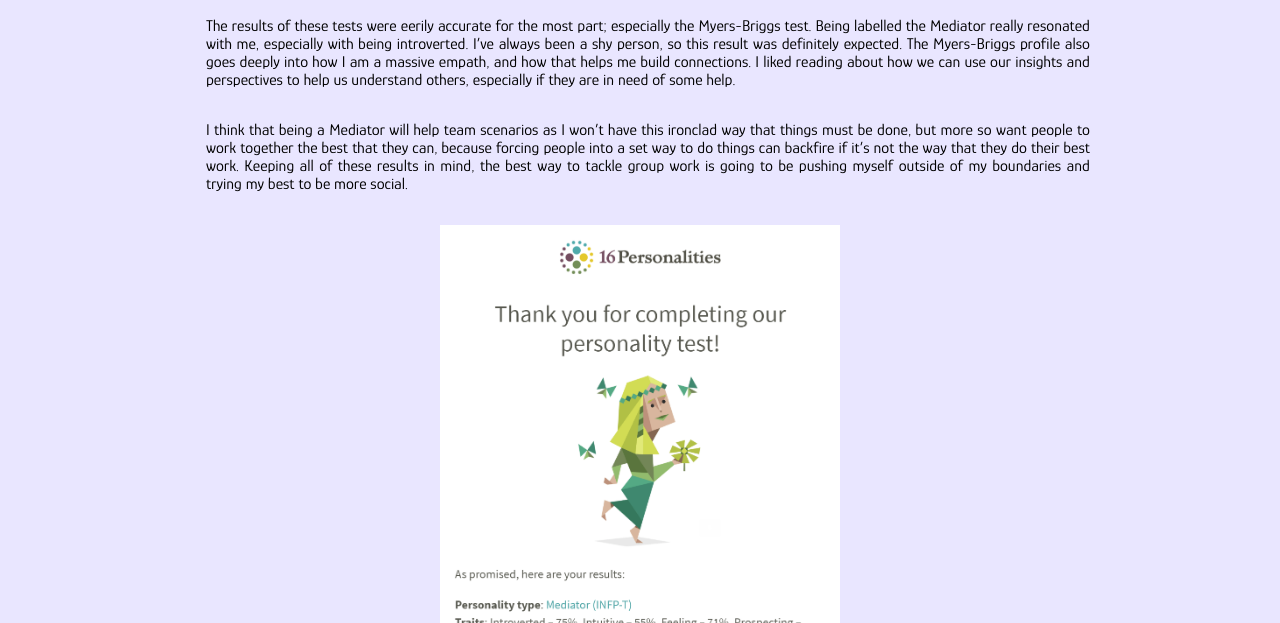
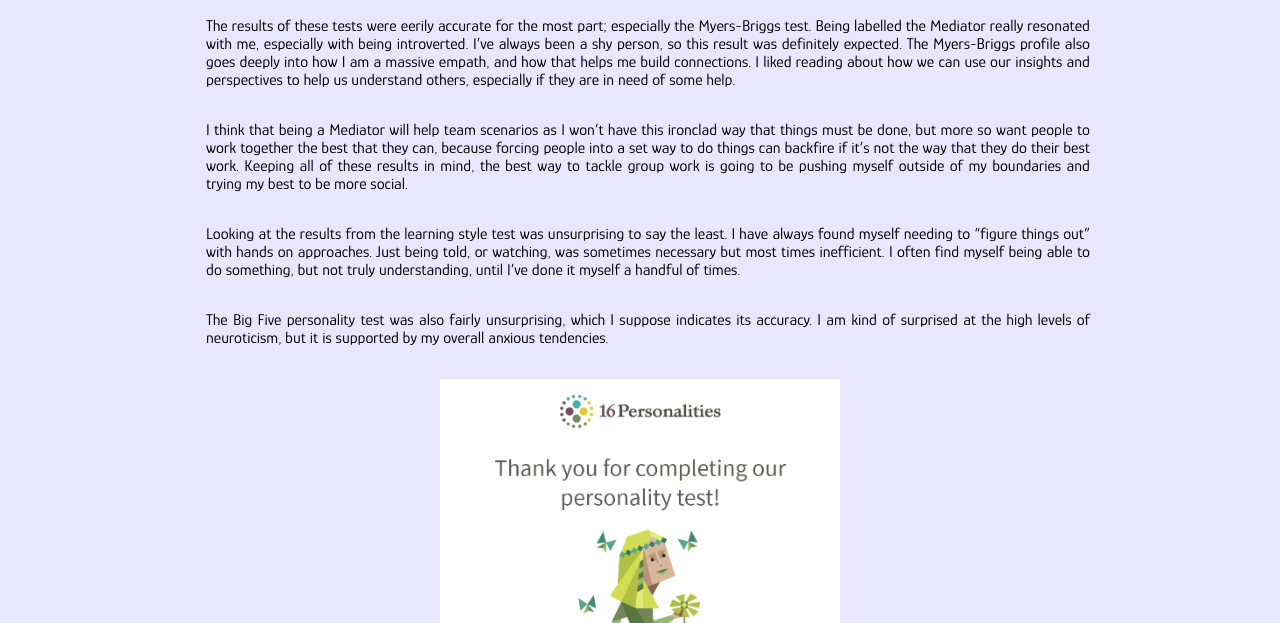
Before and after one commit to JacquiDilger/JacquiDilger.github.io, a plain HTML site: page personal_profile.html in a window 1280 px wide. Shown: the part 177-800 px from the top of the page. Drawn offline with Linux system fonts and the light colour scheme.

Commit message:
additions for v1.0.0
Added a bit more information to the personality results section.

```diff
--- a/personal_profile.html
+++ b/personal_profile.html
@@ -32,8 +32,17 @@
     <p>I think that being a Mediator will help team scenarios as I won’t have this ironclad way that things must be
         done, but more so want people to work together the best that they can, because forcing people into a set way to
         do things can backfire if it’s not the way that they do their best work. Keeping all of these results in mind,
-        the best way to tackle group work is going to be pushing myself outside of
-        my boundaries and trying my best to be more social. </p>
+        the best way to tackle group work is going to be pushing myself outside of my boundaries and trying my best to
+        be more social. </p>
+
+    <p>Looking at the results from the learning style test was unsurprising to say the least. I have always found myself
+        needing to “figure things out” with hands on approaches. Just being told, or watching, was sometimes necessary
+        but most times inefficient. I often find myself being able to do something, but not truly understanding, until
+        I’ve done it myself a handful of times.</p>
+
+    <p>The Big Five personality test was also fairly unsurprising, which I suppose indicates its accuracy. I am kind of
+        surprised at the high levels of neuroticism, but it is supported by my overall anxious tendencies. </p>
+
     <img src="myers_briggs_results.png" class="pictureResults" alt="My results of the Myers-Briggs test.">
     <img src="learning_style_results.png" class="pictureResults" alt="My results of the Learning Style test">
     <img src="big_five_results.png" class="pictureResults" alt="My results of the Big Five test">
```
